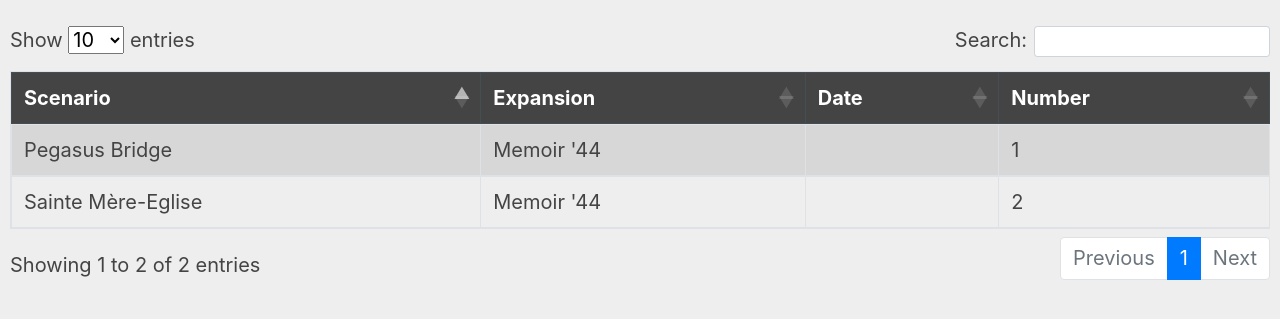
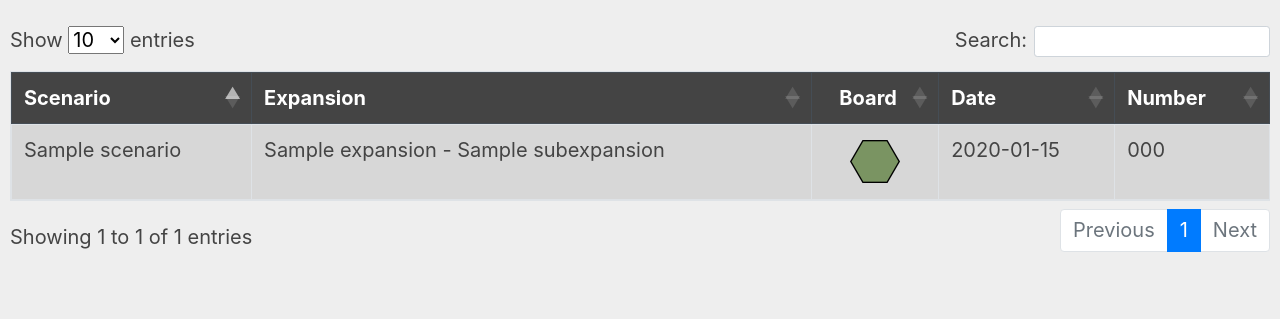
Before and after one commit to ryandalex1/Tracker44, a Django app: page /scenarios/all/ in a window 1280 px wide. Shown: the part 98-417 px from the top of the page. Run offline with Django 3.2, Linux system fonts and the light colour scheme; data comes from the database, SQL or seed files in the repository; tables that the repository leaves empty hold one stand-in row (values such as "Sample post"); parts of the project's set-up code (start-up, migrations or seed data) failed here and were passed over; some libraries are stand-ins or nearby versions.

Commit message:
Refactor board and scenario_type to enums and add styling to table based on those variables

```diff
--- a/scenarios/models.py
+++ b/scenarios/models.py
@@ -33,10 +33,18 @@
     number = models.CharField(max_length=15)
     date = models.CharField(max_length=25)
 
-    board_types = (
-        (1, "Beach"),
-        (2, "Winter"),
-        (3, "Desert"),
-        (4, "Countryside")
-    )
-    board = models.IntegerField(choices=board_types)
+    class BoardTypes(models.IntegerChoices):
+        COUNTRYSIDE = 1
+        WINTER = 2
+        DESERT = 3
+        BEACH = 4
+
+    board = models.IntegerField(choices=BoardTypes.choices)
+
+    class ScenarioTypes(models.IntegerChoices):
+        STANDARD = 1
+        OVERLORD = 2
+        BREAKTHROUGH = 3
+        BREAKLORD = 4
+
+    scenario_type = models.IntegerField(choices=ScenarioTypes.choices)
--- a/scenarios/templates/scenarios/all_scenarios.html
+++ b/scenarios/templates/scenarios/all_scenarios.html
@@ -39,18 +39,37 @@
             <tr>
                 <th>Scenario</th>
                 <th>Expansion</th>
+                <th style="text-align: center">Board</th>
                 <th>Date</th>
                 <th>Number</th>
             </tr>
             </thead>
         <tbody>
         {% for scenario in scenarios %}
+            {% if scenario.get_scenario_type_display == 'Overlord' %}
+            <tr class="table-danger">
+            {% elif scenario.get_scenario_type_display == 'Breaktrough'%}
+            <tr class="table-warning">
+            {% elif scenario.get_scenario_type_display == 'Breaklord'%}
+            <tr class="table-info">
+            {% else %}
             <tr>
+            {% endif %}
+
                 <td>{{  scenario.name }} </td>
                 {% if scenario.sub_expansion %}
                     <td>{{ scenario.expansion.name }} - {{ scenario.sub_expansion.name }} </td>
                 {% else %}
                     <td>{{ scenario.expansion.name }}</td>
+                {% endif %}
+                {% if scenario.get_board_display == 'Countryside' %}
+                    <td style="text-align: center"><img src="{% static 'core/images/green_hex_icon_small.png' %}"></td>
+                {% elif scenario.get_board_display == 'Winter' %}
+                    <td style="text-align: center"><img src="{% static 'core/images/white_hex_icon_small.png' %}"></td>
+                {% elif scenario.get_board_display == 'Desert' %}
+                    <td style="text-align: center"><img src="{% static 'core/images/brown_hex_icon_small.png' %}"></td>
+                {% elif scenario.get_board_display == 'Beach' %}
+                    <td style="text-align: center"><img src="{% static 'core/images/beach_hex_icon_small.png' %}"></td>
                 {% endif %}
                 <td>{{ scenario.date }}</td>
                 <td>{{ scenario.number }}</td>
```
Also changed, not shown: core/static/core/images/beach_hex_icon_small.png (added), core/static/core/images/brown_hex_icon_small.png (added), core/static/core/images/green_hex_icon_small.png (added), core/static/core/images/white_hex_icon_small.png (added), scenarios/migrations/0003_auto_20200724_2007.py (added), scenarios/migrations/0004_scenario_date.py (added), scenarios/migrations/0005_auto_20200724_2112.py (added).
